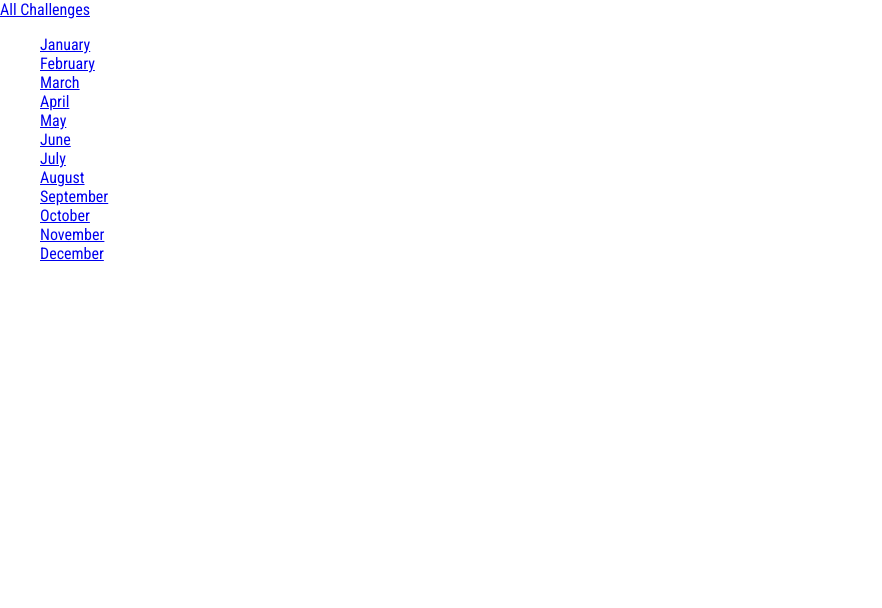
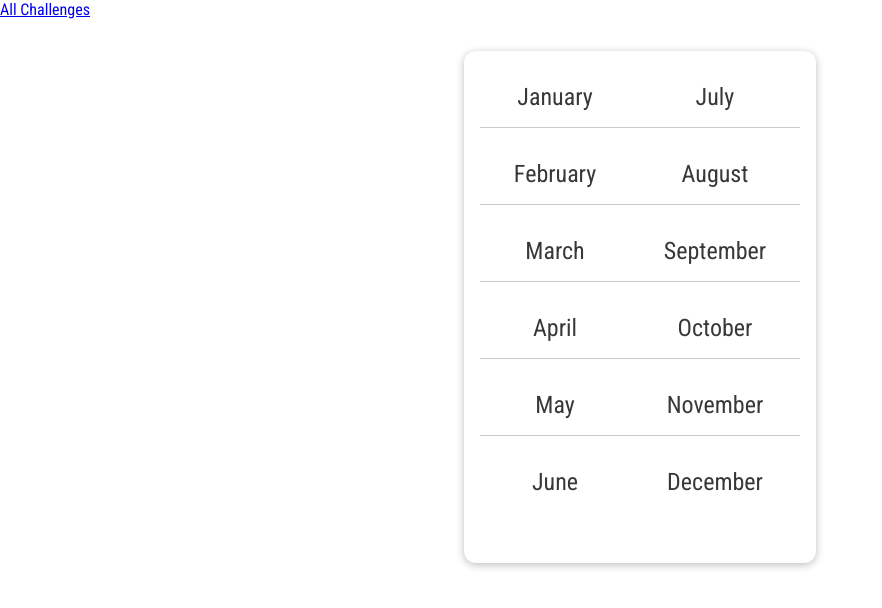
Before and after one commit to tod619/monthly_challenges_2, a Django app: page /challenges/ in a window 1280 px wide. Shown: the top 608 px of the page, without its empty margins (0-882 px from the left). Run offline with Django 4.2, Linux system fonts and the light colour scheme.

Commit message:
Add style to list, list items + list anchors in challenges.css file

```diff
--- a/challenges/static/challenges/challenges.css
+++ b/challenges/static/challenges/challenges.css
@@ -1,3 +1,37 @@
 ul {
     list-style: none;
+    margin: 2rem auto;
+    width: 90%;
+    max-width: 20rem;
+    box-shadow: 0 2px 8px rgba(0,0,0,0.26);
+    padding: 1rem;
+    border-radius: 12px;
+    display: flex;
+    flex-direction: column;
+    flex-wrap: wrap;
+    height: 30rem;
 }
+
+li {
+    margin: 1rem 0;
+    text-align: center;
+    font-size: 1.5rem;
+    padding-bottom: 1rem;
+    border-bottom: 1px solid #ccc;
+}
+
+
+li:last-of-type,
+li:nth-of-type(6) {
+    border-bottom: none;
+}
+
+li a {
+    text-decoration: none;
+    color: #383838;
+}
+
+li a:hover,
+li a:active {
+    color: #7e0154;
+}
```
